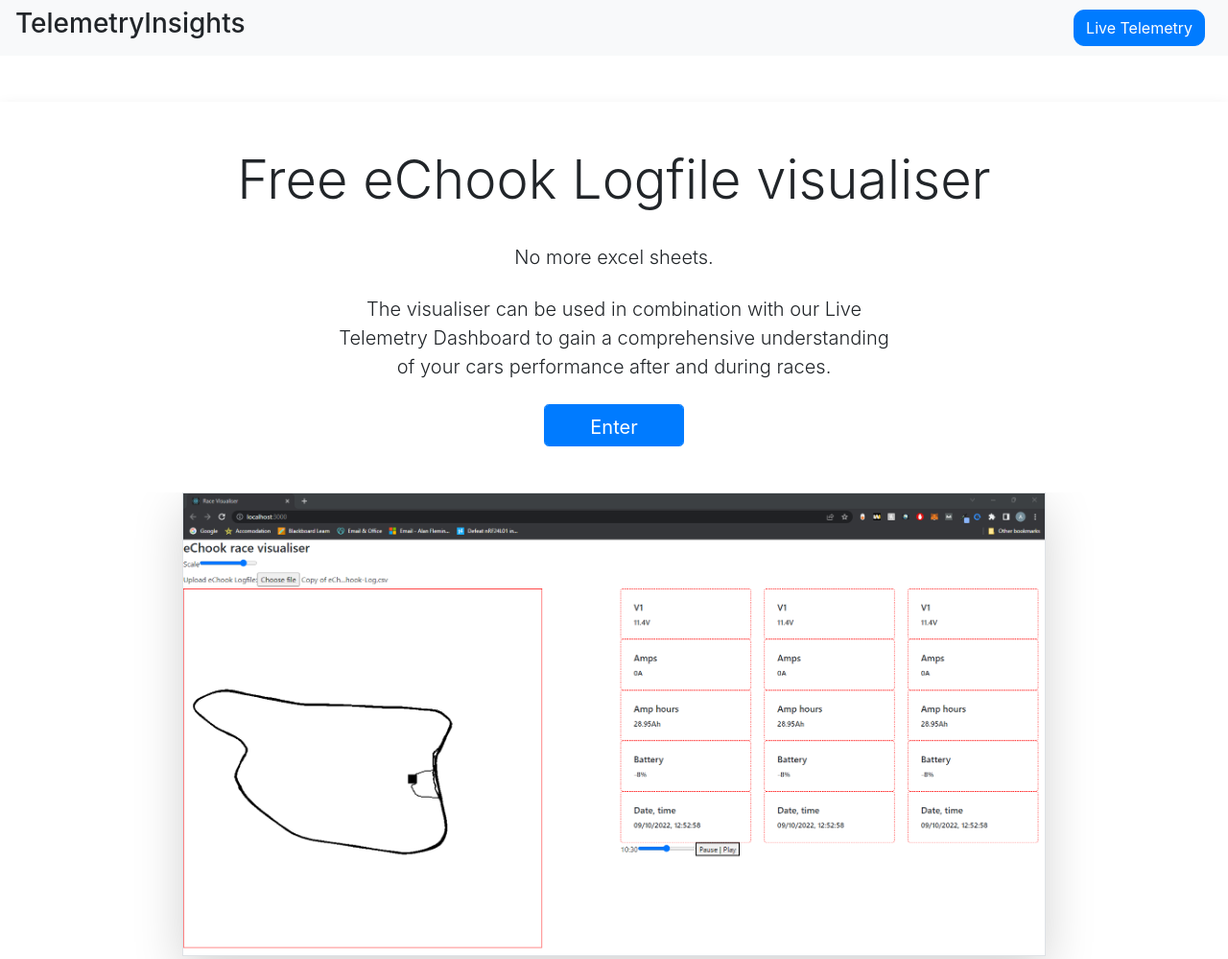
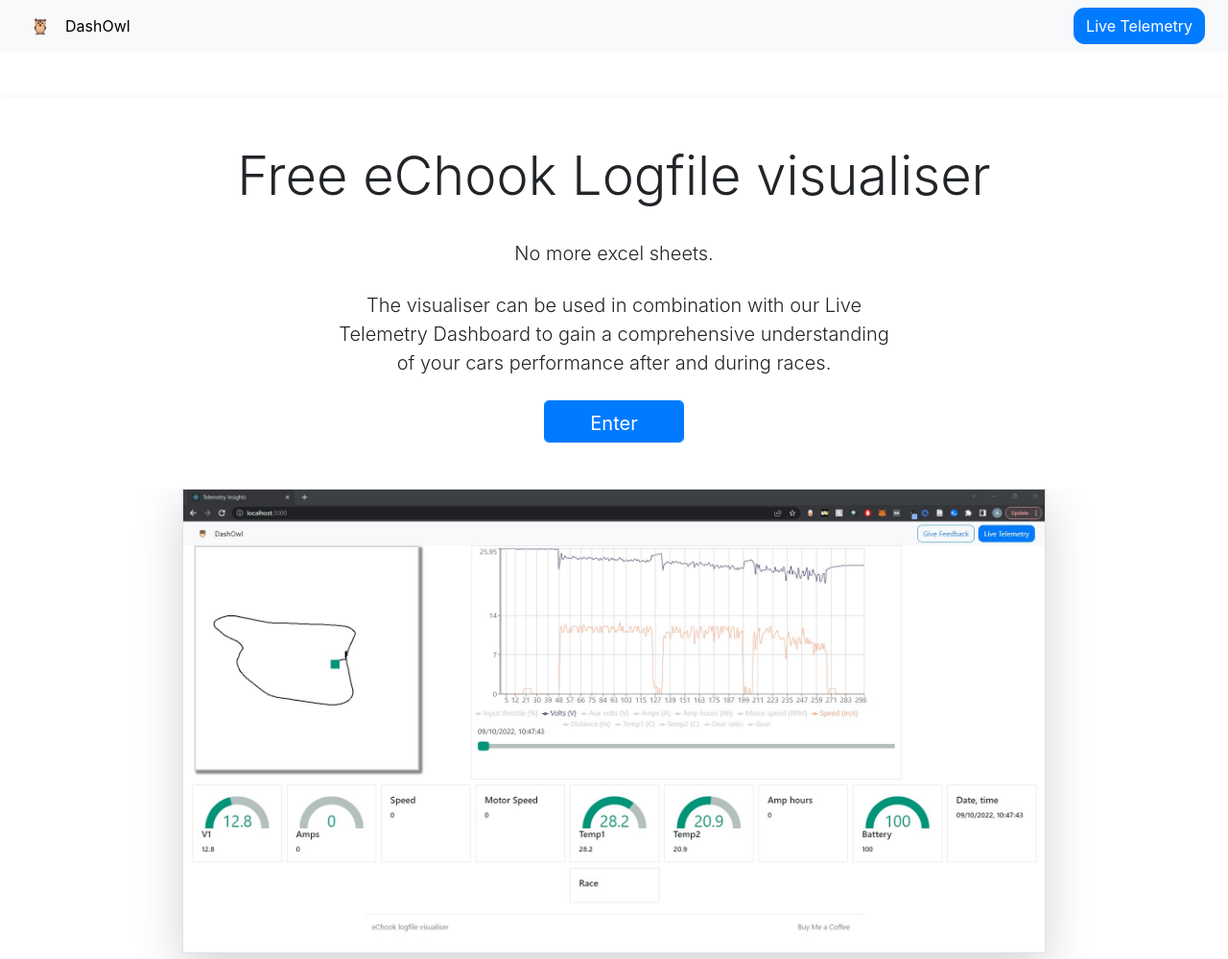
Before and after one commit to alanjsfleming/echook-logfile-viewer, a React app in the folder lapviewer/: page /get-access in a window 1280 px wide. Shown: the top 999 px of the page at 96% size. Built offline with nearby package versions, Linux system fonts and the light colour scheme.

Commit message:
Firebase and consolidate design

```diff
--- a/lapviewer/src/App.css
+++ b/lapviewer/src/App.css
@@ -1,5 +1,15 @@
 body {
-  font-family: ;
+  margin: 0;
+  font-family: -apple-system, BlinkMacSystemFont, 'Segoe UI', 'Roboto', 'Oxygen',
+    'Ubuntu', 'Cantarell', 'Fira Sans', 'Droid Sans', 'Helvetica Neue',
+    sans-serif;
+  -webkit-font-smoothing: antialiased;
+  -moz-osx-font-smoothing: grayscale;
+}
+
+code {
+  font-family: source-code-pro, Menlo, Monaco, Consolas, 'Courier New',
+    monospace;
 }
 
 
@@ -225,3 +235,12 @@
 input[type="file"]{
   display:none;
 }
+
+.underline {
+  float: left;
+  display:block;
+  color: black ;
+  text-align: center;
+
+  text-decoration: none;
+}
--- a/lapviewer/src/pages/GetAccess.js
+++ b/lapviewer/src/pages/GetAccess.js
@@ -1,7 +1,8 @@
 import React from 'react'
 import { GetAccessMenu } from './components/MenuBar'
 import { Link } from 'react-router-dom'
-import VisualiserImg from '../images/visualiserplaceholder.png'
+import VisualiserImg from '../images/VisualiserScreenshot.jpg'
+
 import Footer from './components/Footer'
 
 export default function GetAccess() {
--- /dev/null
+++ b/lapviewer/src/pages/components/Emoji.js
@@ -0,0 +1,13 @@
+import React from 'react'
+
+const Emoji = props => (
+    <span
+        className='emoji mx-3'
+        role='img'
+        aria-label={props.label ? props.label : ''}
+        aria-hidden={props.label ? 'false' : 'true'}>
+            {props.symbol}
+    </span>
+)
+
+export default Emoji
--- a/lapviewer/src/pages/components/Footer.js
+++ b/lapviewer/src/pages/components/Footer.js
@@ -9,7 +9,7 @@
     <div class="container">
       <footer class="d-flex flex-wrap justify-content-between align-items-center py-3 my-4 border-top">
         <div class="col-md-4 d-flex align-items-center">
-            <span class="mb-3 mb-md-0 text-muted">eChook logfile visualiser</span>
+            <span class="text-muted">eChook logfile visualiser</span>
         </div>
         <ul class="nav col-md-4 justify-content-end list-unstyled d-flex">
           <li class="mx-3"><a class="footer-links text-muted" href="https://www.buymeacoffee.com/alanjsfleming">Buy Me a Coffee</a></li>
--- a/lapviewer/src/pages/components/MenuBar.js
+++ b/lapviewer/src/pages/components/MenuBar.js
@@ -1,11 +1,12 @@
 import React from 'react'
+import Emoji from './Emoji'
 
 export function GetAccessMenu() {
   return (
     <div class="navbar navbar-light bg-light justify-content-between">
-        <h3>TelemetryInsights</h3>
+        <a class="underline" href="https://dashowl.co.uk"><Emoji  symbol="🦉" label="owl" />DashOwl</a>
         <div class="menu-bar-right">
-            <a class="mx-2" href="https://dash.green-arrows.co.uk/"><button  class="btn btn-primary livetelembutton" >Live Telemetry</button></a>
+            <a class="mx-2" href="https://dashowl.co.uk/"><button  class="btn btn-primary livetelembutton" >Live Telemetry</button></a>
         </div>
 
     </div>
@@ -17,13 +18,13 @@
 export default function MenuBar() {
   return (
     <div class="navbar navbar-light bg-light justify-content-between">
-        <h3>TelemetryInsights</h3>
+        <a class="underline" href="https://dashowl.co.uk"><Emoji  symbol="🦉" label="owl" />DashOwl</a>
         <div class="menu-bar-right">
 
             <button type="button" class="btn btn-outline-primary livetelembutton" data-toggle="modal" data-target="#exampleModalCenter">
               Give Feedback
             </button>
-            <a class="mx-2" href="https://dash.green-arrows.co.uk/"><button  class="btn btn-primary livetelembutton" >Live Telemetry</button></a>
+            <a class="mx-2" href="https://dashowl.co.uk/"><button  class="btn btn-primary livetelembutton" >Live Telemetry</button></a>
         </div>
 
     </div>
--- a/lapviewer/src/pages/components/TrackRender.js
+++ b/lapviewer/src/pages/components/TrackRender.js
@@ -262,11 +262,10 @@
             <canvas class="render-layer2" ref={canvasLayer2Ref} {...props} width="500" height="500"/>
           </div>
         </div>
-        <div class="col-2">
-          {loading && <h3>File not loaded...</h3>}
 
-          <button type="button" class="btn btn-outline-primary btn-block livetelembutton" data-toggle="modal" data-target="#settingsModalCenter">Settings for {props.setupData.carName}</button>
-        </div>
+
+
+
 
         <div class="modal fade" id="settingsModalCenter" tabindex="-1" role="dialog" aria-labelledby="settingsModalTitle" aria-hidden="true">
           <div class="modal-dialog modal-xl modal-dialog-centered" role="document">
@@ -335,7 +334,12 @@
     </>
   )
 }
+/*
+<div class="col-2">
+          {loading && <h3>File not loaded...</h3>}
 
+          <button type="button" class="btn btn-outline-primary btn-block livetelembutton" data-toggle="modal" data-target="#settingsModalCenter">Settings for {props.setupData.carName}</button>
+        </div>*/
 
 //     function findBasicToggle() {
 //  return true
```
Also changed, not shown: lapviewer/src/images/VisualiserScreenshot.jpg (added), 1 other file.
